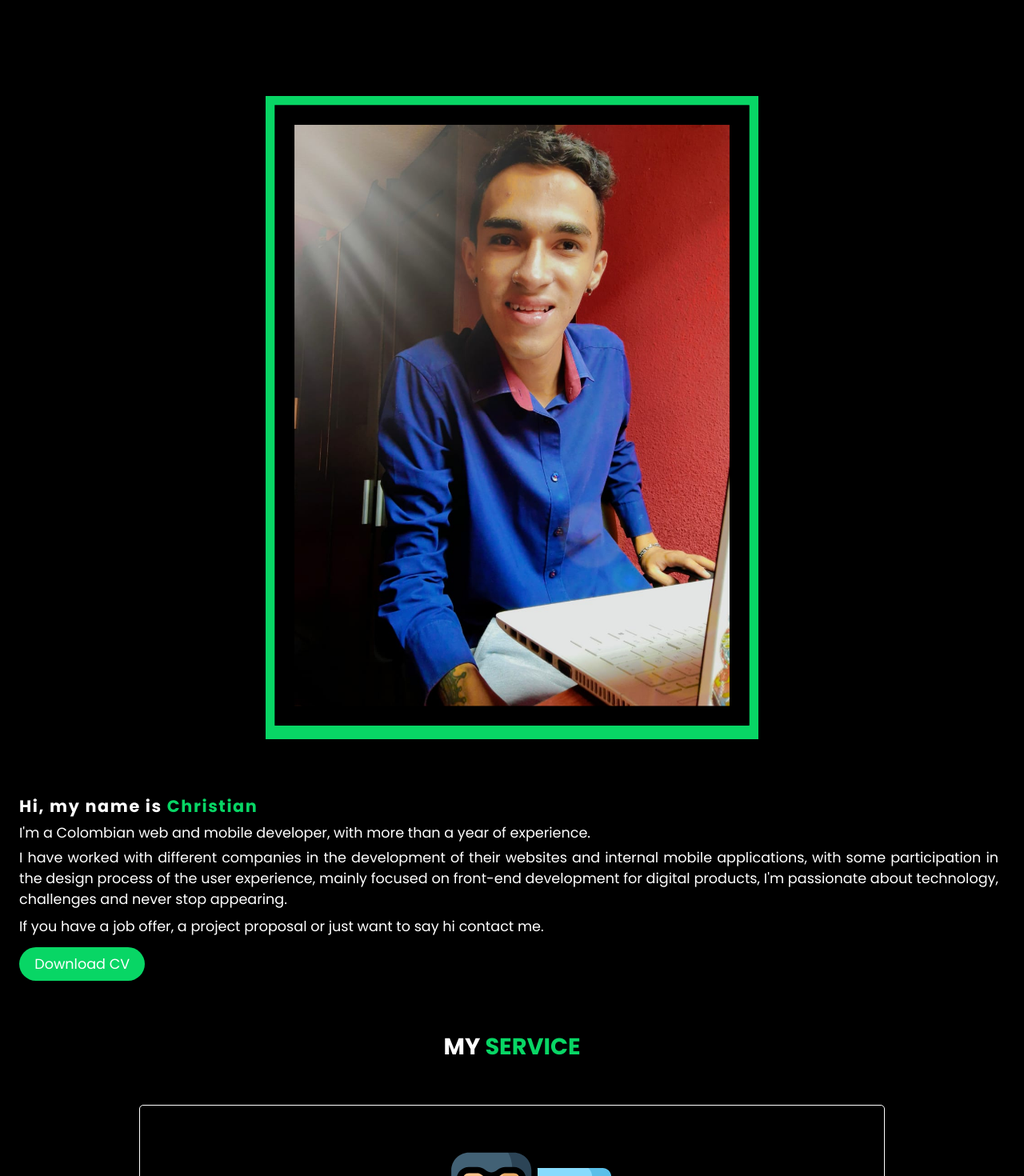
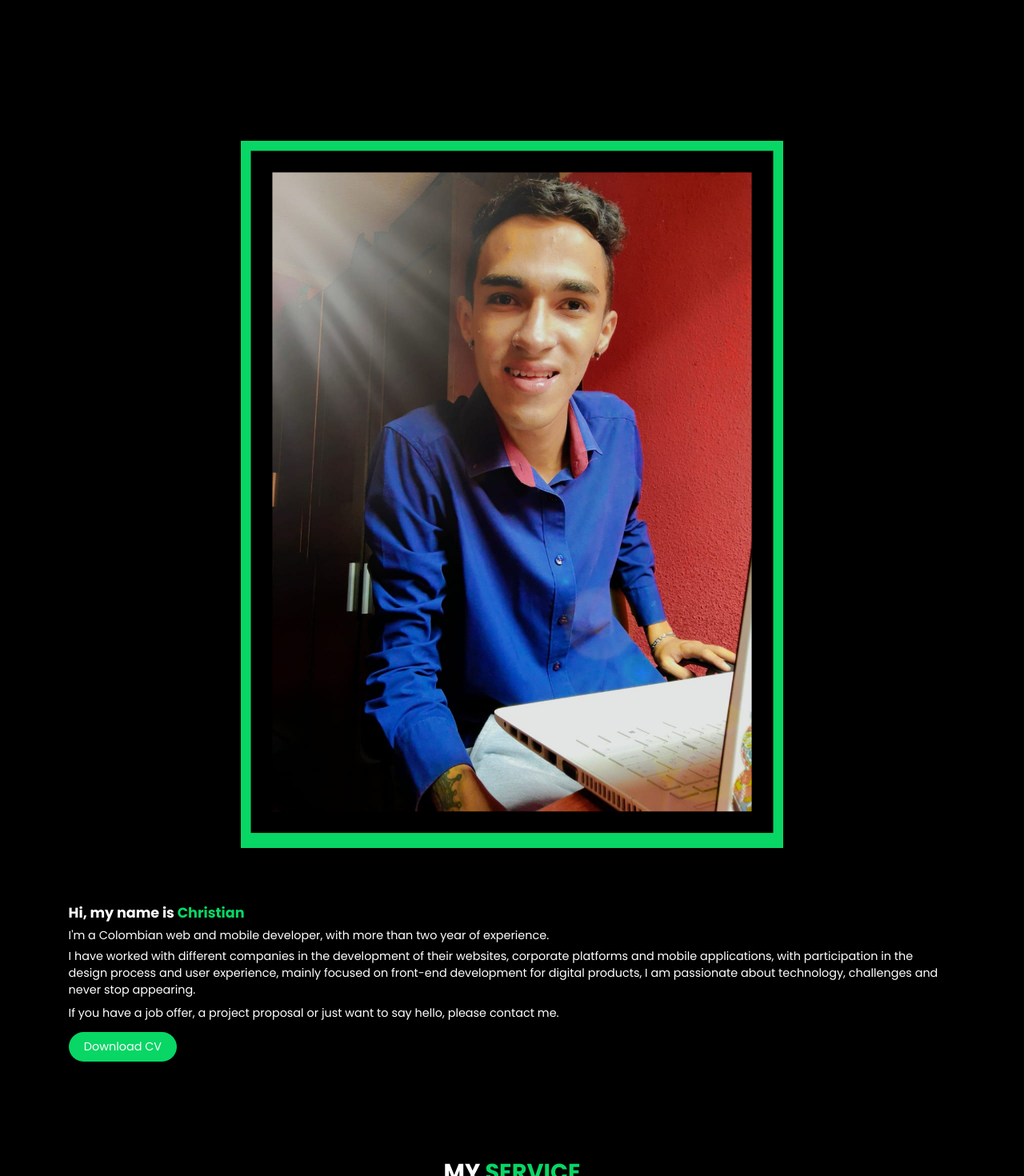
Before and after one commit to christiandevel/portafolio_react, a React (Create React App) app: page / in a window 1280 px wide. Shown: the part 680-2150 px from the top of the page at 80% size. Built offline with nearby package versions, Linux system fonts and the light colour scheme.

Commit message:
Internacionalizacion seccion about

```diff
--- a/src/components/about/About.js
+++ b/src/components/about/About.js
@@ -1,4 +1,6 @@
 import React from "react";
+
+import cv from './../../assets/Documents/HV_ChristianAndres_Desarrollador.pdf'
 
 import './about.scss'
 
@@ -13,7 +15,7 @@ const About = () => {
         <Perfil />
         <div className="about-info">
           <Descripcion />
-          <ButtonLink text="Download CV" href="#" download="#" />
+          <ButtonLink text="Download CV" href={cv} download={cv} target="_blank"/>
         </div>
       </section>
     </>
--- a/src/components/about/about.scss
+++ b/src/components/about/about.scss
@@ -5,28 +5,27 @@
 	flex-direction: column;
 	justify-content: center;
 	align-items: center;
-	padding: 0 1.5rem;
+	padding: 3.5rem 1.5rem;
 }
 
 .about-img {
-	width: 50%;
+	width: 55%;
 	display: block;
 	box-sizing: inherit;
 	img {
-		max-width: 100%;
+		width: 100%;
 		height: auto;
 	}
 }
 
 .about-info {
+	width: 90%;
 	margin: 5% auto;
-	text-align: justify;
-	font-size: 1.1rem;
+	font-size: 0.9rem;
 	padding-right: 0.5rem;
 	&_name {
 		font-weight: bold;
-		font-size: 1.3rem;
-		letter-spacing: 0.1rem;
+		font-size: 1.1rem;
 		span {
 			color: $main-color
 		}
--- a/src/components/about/components/Descripcion.js
+++ b/src/components/about/components/Descripcion.js
@@ -1,25 +1,22 @@
 import React from "react";
+
+import { FormattedMessage } from "react-intl";
 
 const Descripcion = () => {
   return (
     <div>
       <p className="about-info_name">
-        Hi, my name is <span>Christian</span>
+        <FormattedMessage id="about-name" defaultMessage="about-name" />
+        <span>Christian</span>
       </p>
       <p className="about-info_resume">
-        I'm a Colombian web and mobile developer, with more than a year of
-        experience.
+        <FormattedMessage id="about-country" defaultMessage="about-country" />
       </p>
       <p className="about-info_description">
-        I have worked with different companies in the development of their
-        websites and internal mobile applications, with some participation in
-        the design process of the user experience, mainly focused on front-end
-        development for digital products, I'm passionate about technology,
-        challenges and never stop appearing.
+        <FormattedMessage id="about-experince" defaultMessage="about-experince" />
       </p>
       <p className="about-info_contact">
-        If you have a job offer, a project proposal or just want to say hi
-        contact me.
+        <FormattedMessage id="about-invited" defaultMessage="about-invited" />
       </p>
     </div>
   );
--- a/src/components/about/components/Perfil.js
+++ b/src/components/about/components/Perfil.js
@@ -5,7 +5,7 @@ import perfil from './../../../assets/perfil.png'
 const Perfil = () => {
 	return (
 		<div className="about-img">
-			<img src={perfil} />
+			<img src={perfil} alt="Christian Moreno Photo profile" />
 		</div>
 	)
 }
--- a/src/components/utils/buttonLink.js
+++ b/src/components/utils/buttonLink.js
@@ -1,11 +1,13 @@
 import React from 'react'
+
+import cv from './../../assets/Documents/HV_ChristianAndres_Desarrollador.pdf'
 
 import './styles/buttonLink.scss'
 
 const ButtonLink = (props) => {
 	return (
 		<>
-			<a className="button-link" download={props.dowloand} href={props.href} onClick={props.evento}>
+			<a className="button-link" download={props.dowloand} href={props.href} onClick={props.evento} target={props.target}>
 				{props.text}
 			</a>
 		</>
--- a/src/lang/en-US.json
+++ b/src/lang/en-US.json
@@ -11,6 +11,10 @@
 	"main-greting": "Hi there",
 	"main-profession": "I Am ",
 	"main-description": "I have more than two years of experience working with different programming languages, focused on frontend development, with knowledge in backend and mobile development. I am passionate about technology and never stop learning. Let me show you my trajectory.",
-	"main-button": "see more"
+	"main-button": "see more",
 
+	"about-name": "Hi, my name is ",
+	"about-country": " I'm a Colombian web and mobile developer, with more than two year of experience.",
+	"about-experince": "I have worked with different companies in the development of their websites, corporate platforms and mobile applications, with participation in the design process and user experience, mainly focused on front-end development for digital products, I am passionate about technology, challenges and never stop appearing.",
+	"about-invited": "If you have a job offer, a project proposal or just want to say hello, please contact me."
 }
--- a/src/lang/esp.json
+++ b/src/lang/esp.json
@@ -11,5 +11,10 @@
 	"main-greting": "Hola a todos",
 	"main-profession": "Soy ",
 	"main-description": "Cuento con mas de dos año de experencia trabajando con diferentes lenjuages de progragramacion, enfocado al desarrollo frontend, con conocimento en backend y desarrollo movil. Un apasionado por la tecnologia y a nunca para de aprender. Dejame mostrate mi trayectoria",
-	"main-button": "ver mas"
+	"main-button": "ver mas",
+
+	"about-name": "Hola, mi nombre es ",
+	"about-country": " Soy un desarrollador web y móvil colombiano, con más de dos años de experiencia.",
+	"about-experince": "He trabajado con diferentes empresas en el desarrollo de sus sitios web, plataformas corporativas y aplicaciones móviles, con  participación en el proceso de diseño  y la experiencia del usuario, principalmente enfocado en el desarrollo front-end para productos digitales, me apasiona la tecnología, los retos y nunca parar de aparecer.",
+	"about-invited": "Si tienes una oferta de trabajo, una propuesta de proyecto o simplemente quieres saludarme, ponte en contacto conmigo."
 }
```
Also changed, not shown: 1 other file (tests, documents, lock files or other folders).
